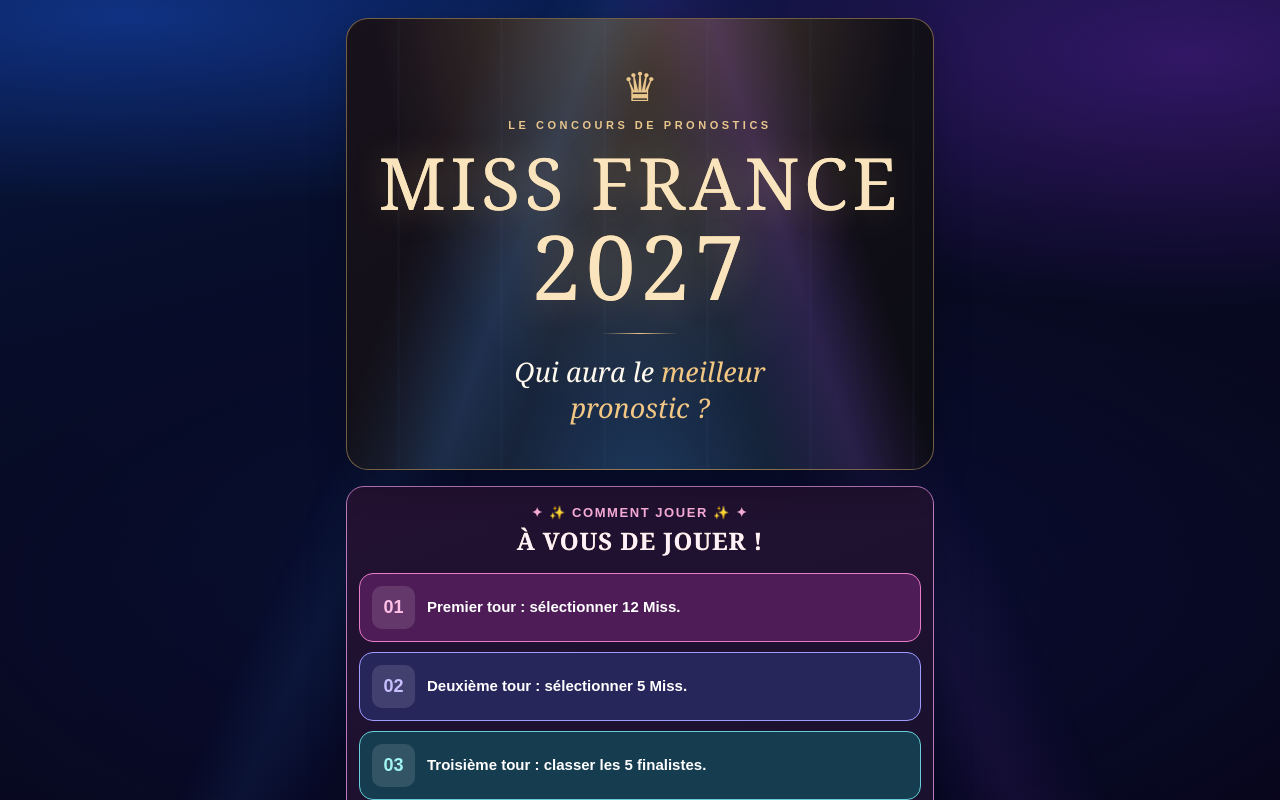
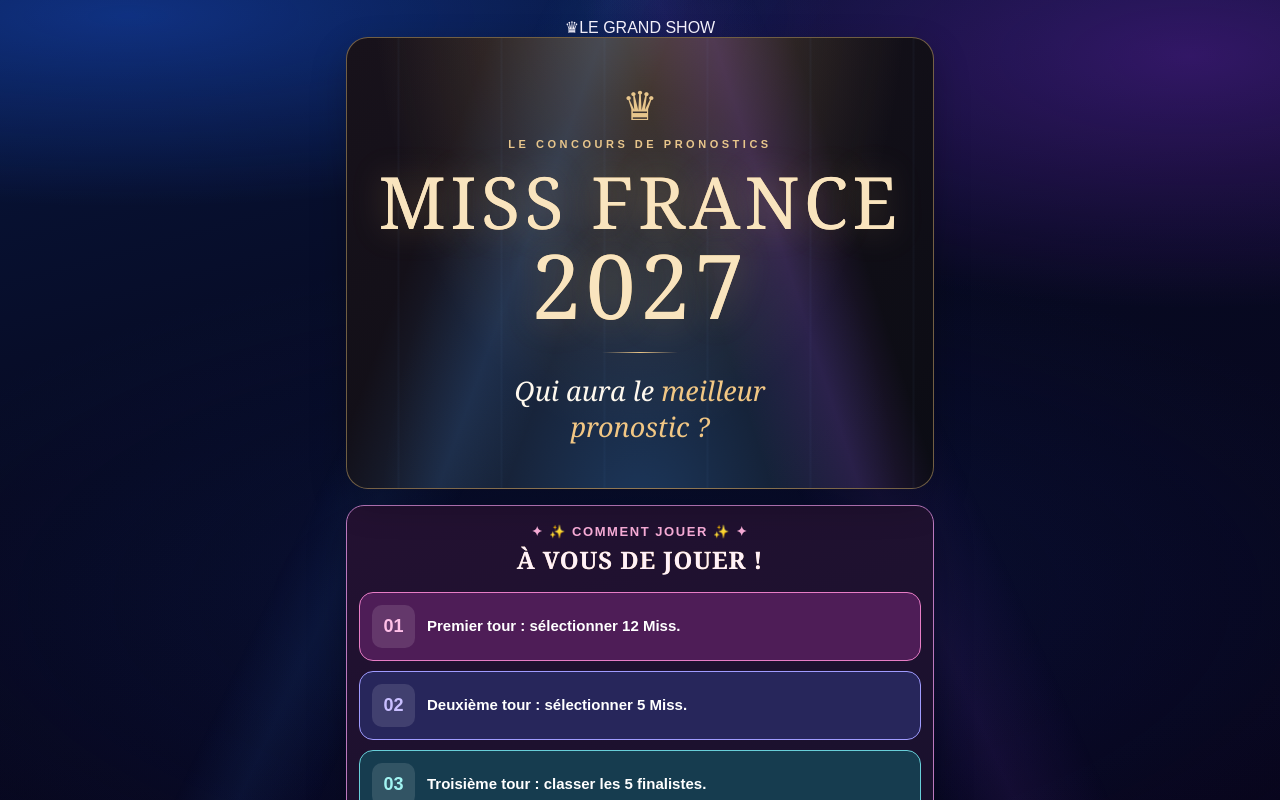
Before and after one commit to ludhardy-arch/miss2027, a React (Vite) app in the folder miss2026-main/: page /#/login in a window 1280 px wide. Shown: the top 800 px of the page. Built offline with nearby package versions, Linux system fonts and the light colour scheme; no server answers; the database is empty.

Commit message:
Promote approved Grand Show V3 visuals from TEST: src/pages/Login.jsx

```diff
--- a/miss2026-main/src/pages/Login.jsx
+++ b/miss2026-main/src/pages/Login.jsx
@@ -68,7 +68,7 @@
   }
 
   return (
-    <div className="tv-login-shell">
+    <div className="tv-login-shell tv-show-v3"><div className="tv-entry-stage" aria-hidden="true"><span className="tv-stage-crown">♛</span><span>LE GRAND SHOW</span></div>
       <header className="tv-hero" style={{ position: "relative", overflow: "hidden", padding: "34px 15px 30px", margin: "-12px -15px 24px", borderRadius: 22, background: "radial-gradient(ellipse at 50% -20%, rgba(248,205,132,.28), transparent 65%), linear-gradient(145deg,#18121b 0%,#0b0c14 100%)", border: "1px solid rgba(232,192,123,.45)", boxShadow: "0 14px 36px rgba(0,0,0,.24)", color: "#fff7e8" }}>
         <div aria-hidden="true" style={{ fontSize: 40, color: "#e8c68c", lineHeight: 1, marginBottom: 12 }}>♛</div>
         <div style={{ color: "#e8c68c", fontSize: 11, fontWeight: 700, letterSpacing: "0.32em", textTransform: "uppercase" }}>Le concours de pronostics</div>
@@ -76,7 +76,7 @@
         <div style={{ width: 76, height: 1, margin: "20px auto", background: "linear-gradient(90deg,transparent,#e9c487,transparent)" }} />
         <p style={{ margin: "0 auto", maxWidth: 330, fontFamily: "Georgia, 'Times New Roman', serif", fontStyle: "italic", fontSize: "clamp(21px, 5.5vw, 27px)", lineHeight: 1.35, color: "#fff9ee" }}>Qui aura le <span style={{ color: "#f2c784" }}>meilleur pronostic ?</span></p>
       </header>
-      <section className="tv-howto" aria-label="Comment jouer" style={{ background: "linear-gradient(160deg, #231131, #18112d)", border: "1px solid #bc79be", color: "white", borderRadius: 22, padding: "18px 12px", marginBottom: 20, boxShadow: "0 10px 28px rgba(37,12,56,.23)" }}>
+      <section className="tv-howto tv-howto-v3" aria-label="Comment jouer" style={{ background: "linear-gradient(160deg, #231131, #18112d)", border: "1px solid #bc79be", color: "white", borderRadius: 22, padding: "18px 12px", marginBottom: 20, boxShadow: "0 10px 28px rgba(37,12,56,.23)" }}>
         <div style={{ color: "#f7acd7", letterSpacing: ".12em", fontWeight: 800, fontSize: 13, marginBottom: 6 }}>✦ ✨ COMMENT JOUER ✨ ✦</div>
         <h2 style={{ color: "#fff1f9", fontSize: 24, margin: "7px 0 18px" }}>À vous de jouer !</h2>
         {[
@@ -91,7 +91,7 @@
         ))}
         <p style={{ color: "#ffd49c", margin: "17px 7px 5px", fontSize: 14 }}>✨ Attends l'ouverture des votes à chaque tour.</p>
       </section>
-      <div className="tv-entry"><div className="tv-entry-eyebrow">✦ ACCÈS AU DIRECT ✦</div><h2>ENTREZ EN SCÈNE</h2><p role="status" style={{ padding: 12, borderRadius: 10, background: connectionsError ? "#93511b" : !connectionsLoaded ? "#56516f" : connectionsOpen ? "#176b43" : "#74323e", color: "white", fontWeight: "bold" }}>
+      <div className="tv-entry tv-entry-v3"><div className="tv-entry-eyebrow">✦ ACCÈS AU DIRECT ✦</div><h2>ENTREZ EN SCÈNE</h2><p role="status" style={{ padding: 12, borderRadius: 10, background: connectionsError ? "#93511b" : !connectionsLoaded ? "#56516f" : connectionsOpen ? "#176b43" : "#74323e", color: "white", fontWeight: "bold" }}>
         {connectionsError ? "⚠️ Impossible de vérifier les connexions : " + connectionsError
           : !connectionsLoaded ? "⏳ Connexion au serveur en cours…"
           : connectionsOpen ? "✅ Connexions ouvertes" : "⏳ Connexions fermées — attends l’ouverture par l’admin"}
```
